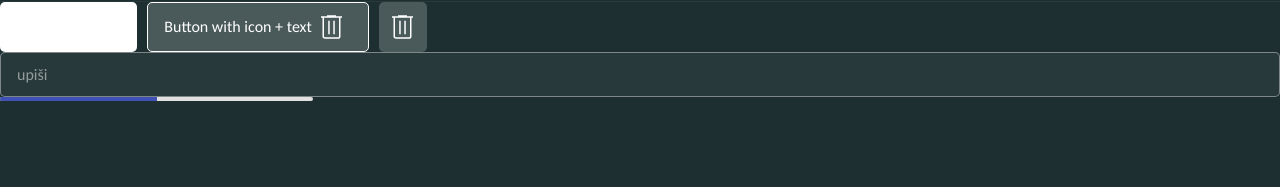
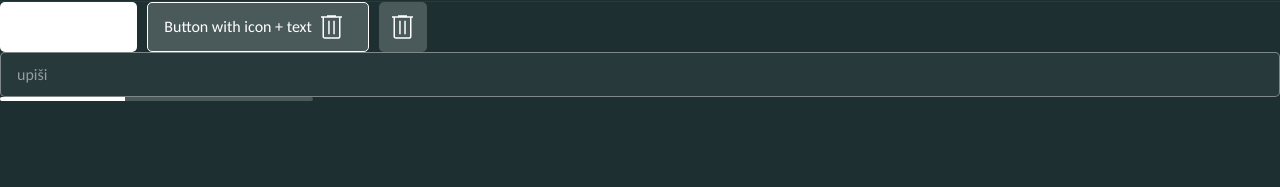
Before and after one commit to lovretomic/peta-kviz-app, a React (Vite) app: page /test in a window 1280 px wide. Shown: the part 95-282 px from the top of the page. Built offline with nearby package versions, Linux system fonts and the light colour scheme.

Commit message:
changed bar style

```diff
--- a/src/components/ProgressBar/ProgressBar.module.scss
+++ b/src/components/ProgressBar/ProgressBar.module.scss
@@ -1,15 +1,16 @@
-.progress {
+.progressBarContainer {
   display: flex;
   flex-direction: column;
+  gap: 4px;
   width: 100%;
   max-width: 313px;
   height: 4px;
-  background-color: #e0e0e0;
+  background-color: rgba(white, 0.2);
   border-radius: 2px;
   overflow: hidden;
 }
-.bar {
+.progress {
   height: 100%;
-  background-color: #3f51b5;
+  background-color: white;
   transition: width 0.3s ease;
 }
--- a/src/components/ProgressBar/ProgressBar.tsx
+++ b/src/components/ProgressBar/ProgressBar.tsx
@@ -2,19 +2,19 @@ import c from "./ProgressBar.module.scss";
 import clsx from "clsx";
 
 type ProgressBarProps = {
-  value: number;
+  percentage: number;
   className?: string;
 } & React.HTMLAttributes<HTMLDivElement>;
 const ProgressBar: React.FC<ProgressBarProps> = ({
-  value,
+  percentage,
   className,
   ...handlers
 }) => {
   return (
-    <div className={clsx(c.progress, className)} {...handlers}>
+    <div className={clsx(c.progressBarContainer, className)} {...handlers}>
       <div
-        className={clsx(c.bar, className)}
-        style={{ width: `${value}%` }}
+        className={clsx(c.progress, className)}
+        style={{ width: `${percentage}%` }}
       ></div>
     </div>
   );
--- a/src/pages/TestPage/TestPage.tsx
+++ b/src/pages/TestPage/TestPage.tsx
@@ -17,7 +17,7 @@ const TestPage = () => {
         <Input placeholder="upiši" />
       </div>
       <div>
-        <ProgressBar value={50} />
+        <ProgressBar percentage={40} />
       </div>
     </>
   );
```
